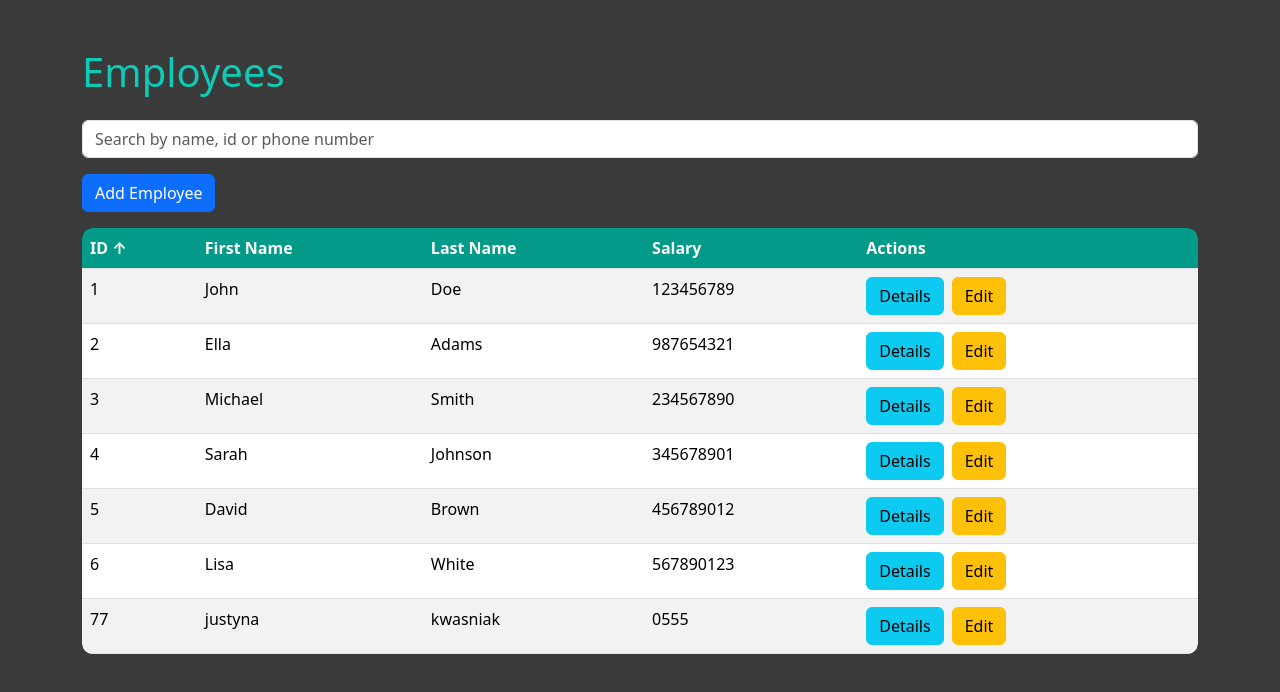
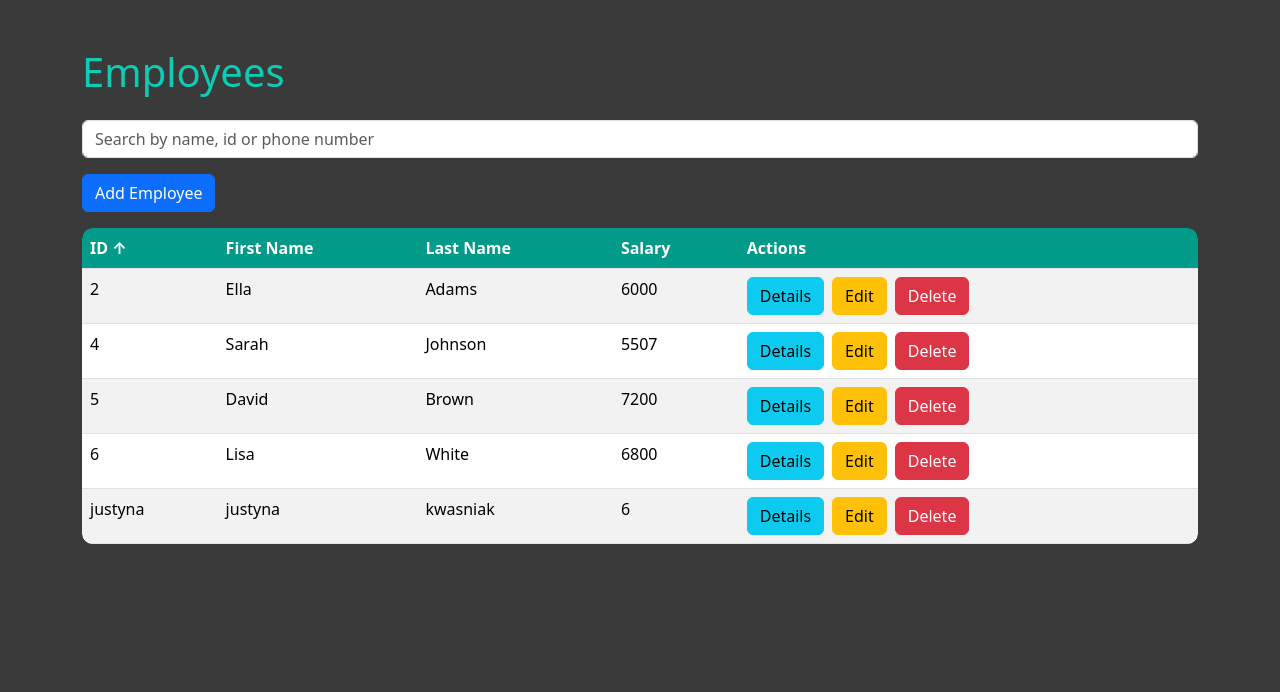
Before and after one commit to justynakwasniak/employees-app, a React (Vite) app: page / in a window 1280 px wide. Shown: the top 692 px of the page. Built offline with nearby package versions, Linux system fonts and the light colour scheme; data requests are answered from the project's data file.

Commit message:
delete employee

```diff
--- a/db.json
+++ b/db.json
@@ -1,17 +1,5 @@
 {
   "employees": [
-    {
-      "id": "1",
-      "firstname": "John",
-      "lastname": "Doe",
-      "birthdate": "1985-06-15",
-      "street": "123 Maple St",
-      "city": "Springfield",
-      "postalCode": "11101",
-      "salary": 5000,
-      "status": "aktywny",
-      "phonenumber": 123456789
-    },
     {
       "id": "2",
       "firstname": "Ella",
@@ -23,18 +11,6 @@
       "salary": 6000,
       "status": "na urlopie",
       "phonenumber": 987654321
-    },
-    {
-      "id": "3",
-      "firstname": "Michael",
-      "lastname": "Smith",
-      "birthdate": "1982-11-30",
-      "street": "789 Pine St",
-      "city": "Gotham",
-      "postalCode": "22202",
-      "salary": 7500,
-      "status": "aktywny",
-      "phonenumber": 234567890
     },
     {
       "id": "4",
@@ -73,15 +49,15 @@
       "phonenumber": 567890123
     },
     {
-      "id": "77",
+      "id": "justyna",
       "firstname": "justyna",
       "lastname": "kwasniak",
       "birthdate": "1993-09-01",
-      "street": "aa",
+      "street": "ggg",
       "city": "krakow",
       "postalCode": "22222",
-      "salary": "4",
-      "status": "Zwolniony",
+      "salary": "6",
+      "status": "Na urlopie",
       "phonenumber": "0555"
     }
   ]
--- a/package.json
+++ b/package.json
@@ -11,6 +11,7 @@
   },
   "dependencies": {
     "react": "^18.3.1",
+    "react-bootstrap": "^2.10.4",
     "react-dom": "^18.3.1",
     "react-router-dom": "^6.26.0"
   },
--- a/src/App.tsx
+++ b/src/App.tsx
@@ -4,7 +4,12 @@ import { EmployeesPage } from "./pages/EmployeesPage";
 import { DetailsPage } from "./pages/DetailsPage";
 import { AddEmployeePage } from "./pages/AddEmployeePage"; // Dodaj import dla AddEmployeePage
 import { Employee } from "./modals/Employee";
-import { fetchEmployees, createEmployee, updateEmployee } from "./services/API"; // Zmiana ścieżki importu
+import {
+  fetchEmployees,
+  createEmployee,
+  updateEmployee,
+  deleteEmployee,
+} from "./services/API"; // Zmiana ścieżki importu
 import { EditEmployeePage } from "./pages/EditEmployeePage";
 import "./App.css";
 
@@ -34,6 +39,17 @@ const App = () => {
         emp.id === updatedEmployee.id ? updatedEmployee : emp
       )
     );
+  };
+  const handleDeleteEmployee = (id: string) => {
+    deleteEmployee(id)
+      .then(() => {
+        setEmployees((prevEmployees) =>
+          prevEmployees.filter((emp) => emp.id !== id)
+        );
+      })
+      .catch((error) => {
+        console.error("Error deleting employee:", error);
+      });
   };
 
   const handleSort = (key: keyof Employee) => {
@@ -68,6 +84,7 @@ const App = () => {
           onSort={handleSort}
           sortKey={sortKey}
           sortDirection={sortDirection}
+          onDelete={handleDeleteEmployee}
         />
       ),
     },
--- /dev/null
+++ b/src/components/ConfirmDeleteModal.tsx
@@ -0,0 +1,31 @@
+import React from "react";
+import { Modal, Button } from "react-bootstrap";
+
+interface ConfirmDeleteModalProps {
+  show: boolean;
+  onHide: () => void;
+  onConfirm: () => void;
+}
+
+const ConfirmDeleteModal: React.FC<ConfirmDeleteModalProps> = ({ show, onHide, onConfirm }) => {
+  return (
+    <Modal show={show} onHide={onHide}>
+      <Modal.Header closeButton>
+        <Modal.Title>Confirm Delete</Modal.Title>
+      </Modal.Header>
+      <Modal.Body>
+        Are you sure you want to delete this employee?
+      </Modal.Body>
+      <Modal.Footer>
+        <Button variant="secondary" onClick={onHide}>
+          No
+        </Button>
+        <Button variant="danger" onClick={onConfirm}>
+          Yes
+        </Button>
+      </Modal.Footer>
+    </Modal>
+  );
+};
+
+export default ConfirmDeleteModal;
--- a/src/pages/EmployeesPage.tsx
+++ b/src/pages/EmployeesPage.tsx
@@ -1,9 +1,9 @@
-import React from "react";
+import React, { useState } from "react";
 import { Employee } from "../modals/Employee";
 import SearchBar from "../components/SearchBar";
 import { Table } from "../components/Table";
 import { Link } from "react-router-dom";
-
+import ConfirmDeleteModal from "../components/ConfirmDeleteModal";
 interface EmployeesPageProps {
   searchTerm: string;
   setSearchTerm: React.Dispatch<React.SetStateAction<string>>;
@@ -11,6 +11,7 @@ interface EmployeesPageProps {
   onSort: (key: keyof Employee) => void;
   sortKey: keyof Employee;
   sortDirection: "asc" | "desc";
+  onDelete: (id: string) => void; // Add onDelete prop
 }
 
 export const EmployeesPage: React.FC<EmployeesPageProps> = ({
@@ -20,13 +21,30 @@ export const EmployeesPage: React.FC<EmployeesPageProps> = ({
   onSort,
   sortKey,
   sortDirection,
+  onDelete,
 }) => {
+  const [showModal, setShowModal] = useState(false);
+  const [selectedEmployee, setSelectedEmployee] = useState<string | null>(null);
+
   const handleSearchChange = (e: React.ChangeEvent<HTMLInputElement>) => {
     setSearchTerm(e.target.value);
   };
 
   const handleSort = (key: keyof Employee) => {
     onSort(key);
+  };
+
+  const handleDelete = (id: string) => {
+    setSelectedEmployee(id);
+    setShowModal(true);
+  };
+
+  const confirmDelete = () => {
+    if (selectedEmployee) {
+      onDelete(selectedEmployee);
+      setShowModal(false);
+      setSelectedEmployee(null);
+    }
   };
 
   return (
@@ -69,7 +87,6 @@ export const EmployeesPage: React.FC<EmployeesPageProps> = ({
               Salary{" "}
               {sortKey === "salary" && (sortDirection === "asc" ? "↑" : "↓")}
             </th>
-
             <th>Actions</th>
           </tr>
         </thead>
@@ -79,8 +96,7 @@ export const EmployeesPage: React.FC<EmployeesPageProps> = ({
               <td>{employee.id}</td>
               <td>{employee.firstname}</td>
               <td>{employee.lastname}</td>
-
-              <td>{employee.phonenumber}</td>
+              <td>{employee.salary}</td>
               <td>
                 <Link to={`/details/${employee.id}`} className="btn btn-info">
                   Details
@@ -91,11 +107,23 @@ export const EmployeesPage: React.FC<EmployeesPageProps> = ({
                 >
                   Edit
                 </Link>
+                <button
+                  onClick={() => handleDelete(employee.id)}
+                  className="btn btn-danger ms-2"
+                >
+                  Delete
+                </button>
               </td>
             </tr>
           ))}
         </tbody>
       </table>
+
+      <ConfirmDeleteModal
+        show={showModal}
+        onHide={() => setShowModal(false)}
+        onConfirm={confirmDelete}
+      />
     </div>
   );
 };
--- a/src/services/API.ts
+++ b/src/services/API.ts
@@ -53,3 +53,12 @@ export const updateEmployee = (updatedEmployee: Employee) => {
     }
   });
 };
+export const deleteEmployee = (id: string) => {
+  return fetch(`${apiUrl}/${id}`, {
+    method: "DELETE",
+  }).then((response) => {
+    if (!response.ok) {
+      throw new Error("Cannot delete employee");
+    }
+  });
+};
```
Also changed, not shown: 1 other file (tests, documents, lock files or other folders).
